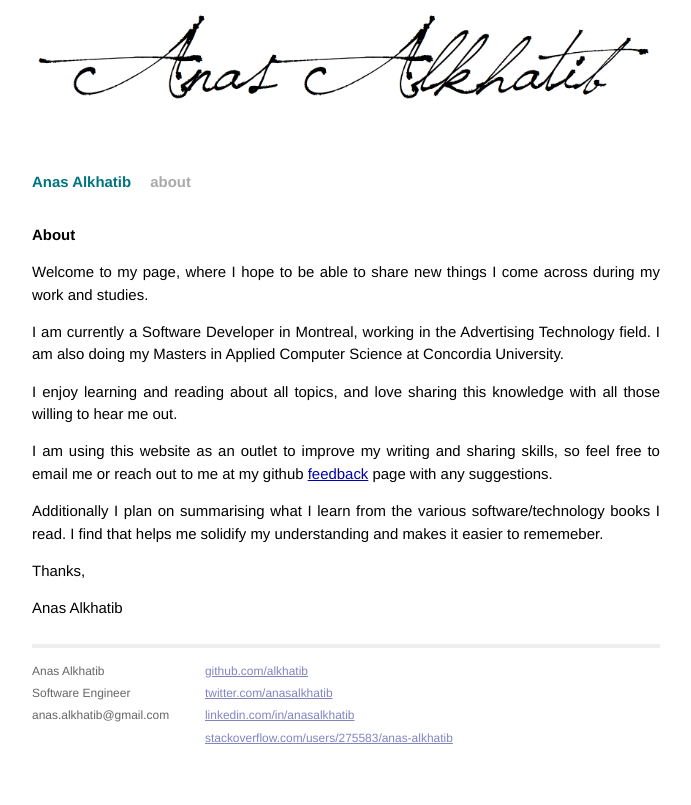
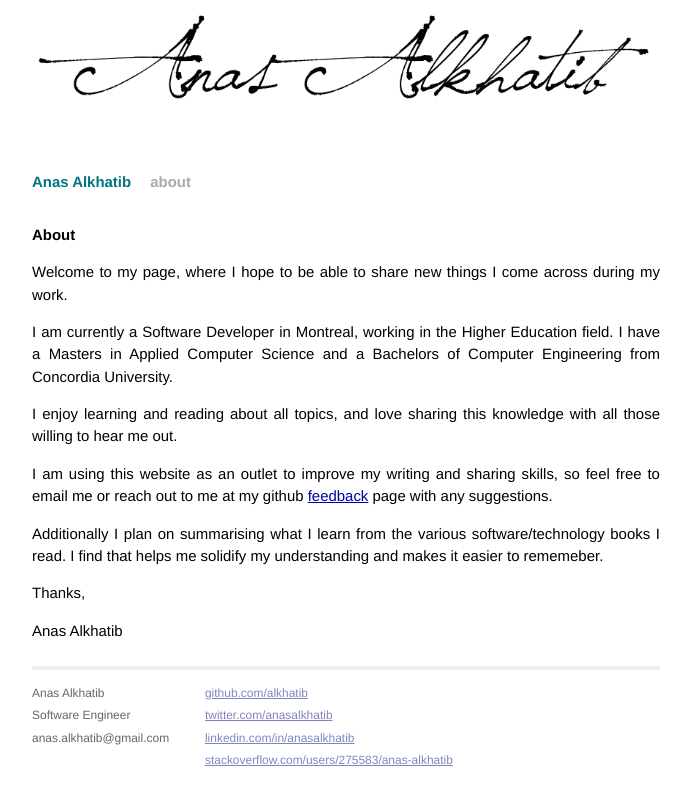
Before and after one commit to alkhatib/alkhatib.github.io, a Jekyll site: the page built from about/index.html, in a window 1280 px wide. Shown: the top 805 px of the page, without its empty margins (294-985 px from the left). Built offline with Jekyll 4.4.1, drawn with Linux system fonts in a browser that asks for light colours; Markdown is read by kramdown in place of the engine named in the settings.

Commit message:
Update about

```diff
--- a/about/index.html
+++ b/about/index.html
@@ -5,10 +5,10 @@ title: About
 
 <div id="about">
     <h1>About</h1>
-    <p> Welcome to my page, where I hope to be able to share new things I come across during my work and studies.</p>
+    <p> Welcome to my page, where I hope to be able to share new things I come across during my work.</p>
     <p>
-        I am currently a Software Developer in Montreal, working in the Advertising Technology field.  I am
-        also doing my Masters in Applied Computer Science at Concordia University.
+        I am currently a Software Developer in Montreal, working in the Higher Education field.
+        I have a Masters in Applied Computer Science and a Bachelors of Computer Engineering from Concordia University.
     </p>
     <p>
         I enjoy learning and reading about all topics, and love sharing this knowledge with all those willing to hear me out.
```
